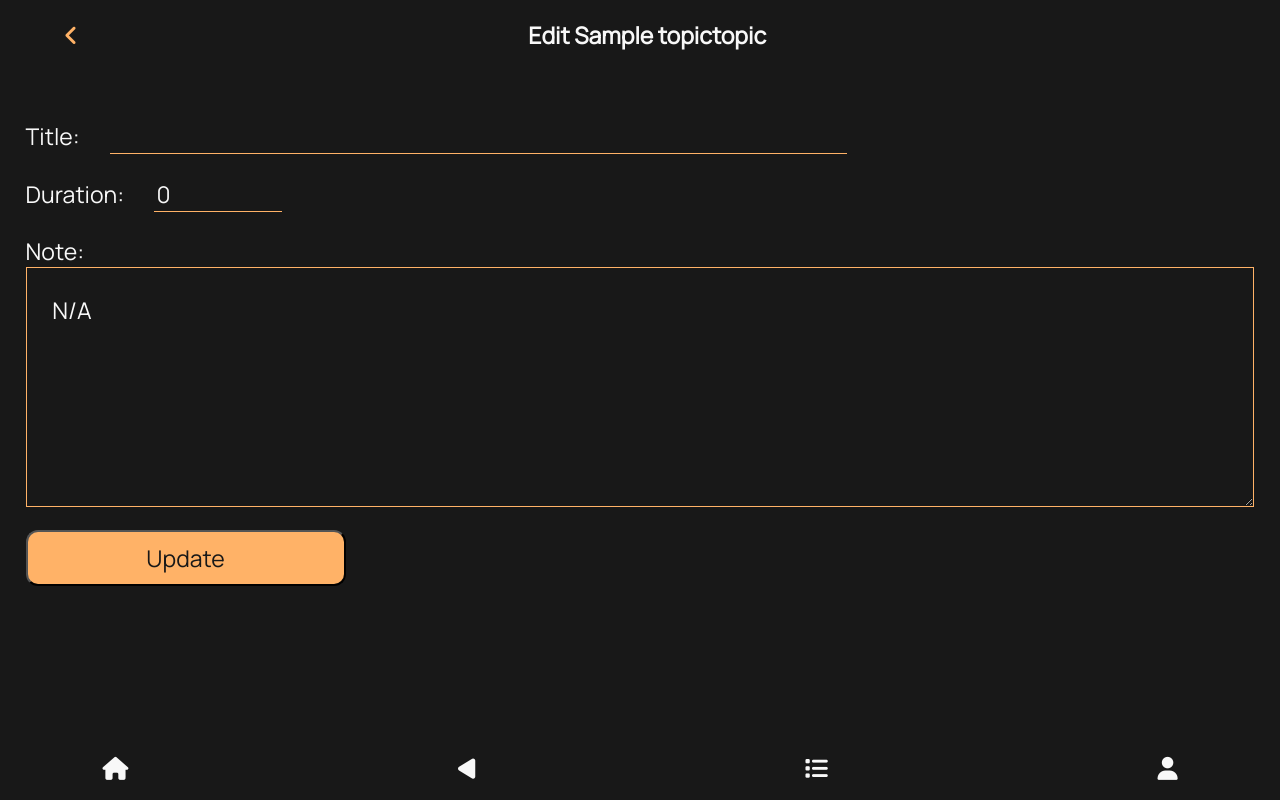
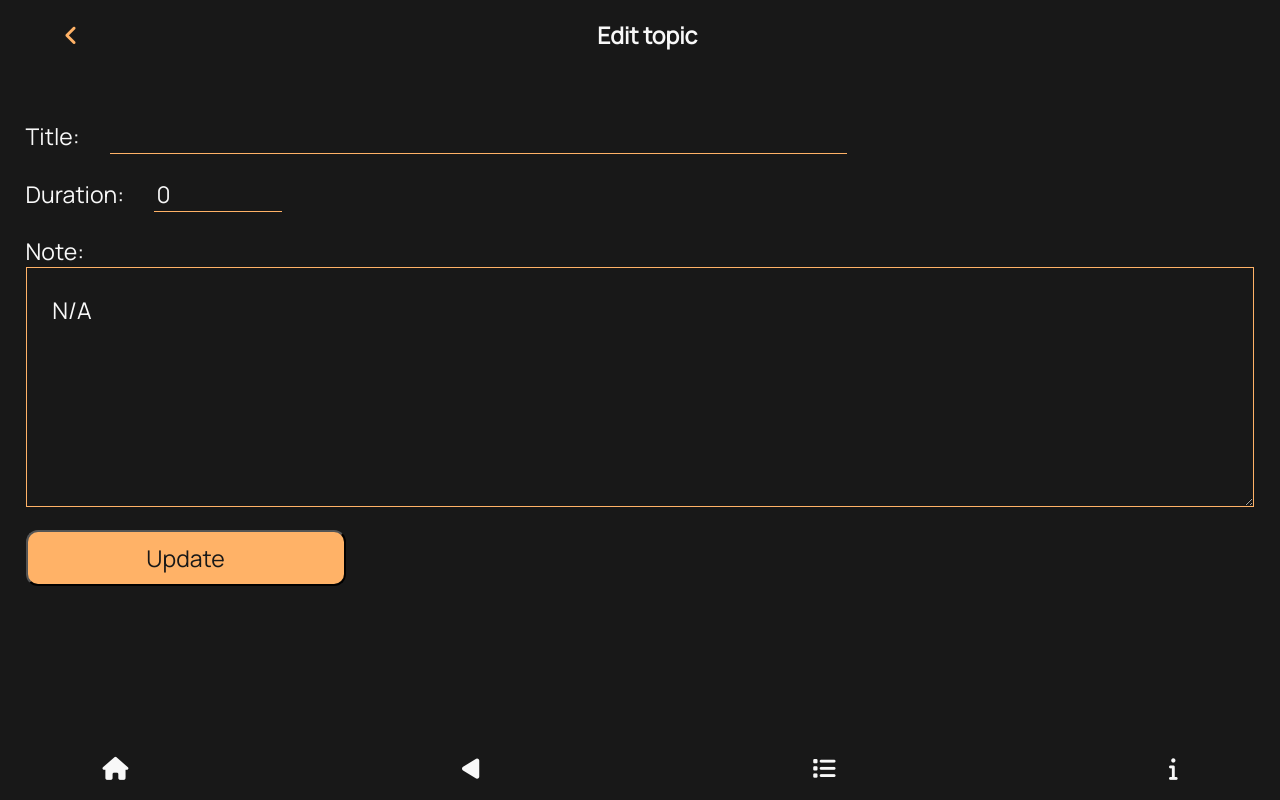
Before and after one commit to Uthmanbello/courses, a Django app: template src/courses/courselist/templates/edit_topic.html in a window 1280 px wide. Run offline with Django 4.2, Linux system fonts and the light colour scheme; the template is opened without the code that fills it: values that come from a table or form of the project are taken from there, others are empty; tables that the repository leaves empty hold one stand-in row (values such as "Sample post"); some libraries are stand-ins or nearby versions.

Commit message:
Edit add and edit topics

```diff
--- a/src/courses/courselist/templates/add_topics.html
+++ b/src/courses/courselist/templates/add_topics.html
@@ -4,7 +4,7 @@
     <div class="course-heading">
         <a href="../" class="primary"><i class="fa-solid fa-angle-left primary"></i></i></a>
         <div>
-            <h2>Add a new topic for {{ course.name }}</h2>
+            <h2>Add a new topic</h2>
         </div>
         <div></div>
     </div>
--- a/src/courses/courselist/templates/edit_topic.html
+++ b/src/courses/courselist/templates/edit_topic.html
@@ -4,7 +4,7 @@
     <div class="course-heading">
         <a href="../.." class="primary"><i class="fa-solid fa-angle-left primary"></i></i></a>
         <div>
-            <h2>Edit {{ topic.title }}topic</h2>
+            <h2>Edit topic</h2>
         </div>
         <div></div>
     </div>
@@ -20,6 +20,6 @@
         <a href="{% url 'landing_page' %}"><i class="fa-solid fa-house"></i></a>
         <a href="../.."><i class="fa-solid fa-play" style="rotate: 180deg;"></i></a>
         <a href="../.."><i class="fa-solid fa-list"></i></a>
-        <a href=""><i class="fa-solid fa-user"></i></a>
+        <a href="{% url 'about' %}"><i class="fa-solid fa-info"></i></a>
     </footer>
 {% endblock %}
```
